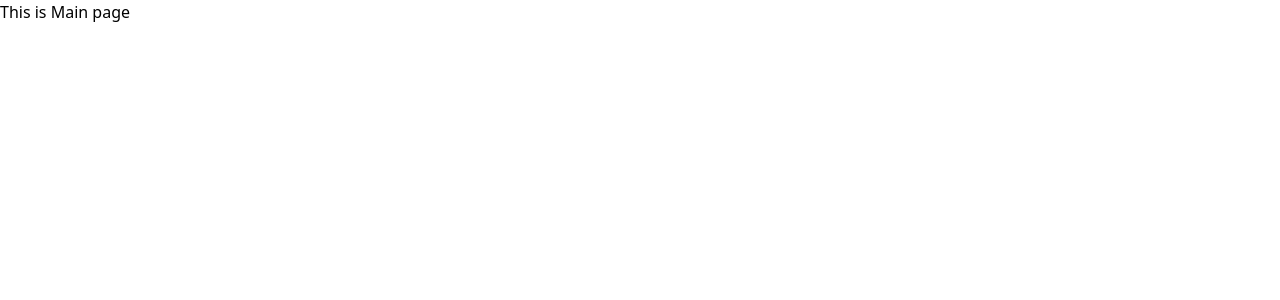
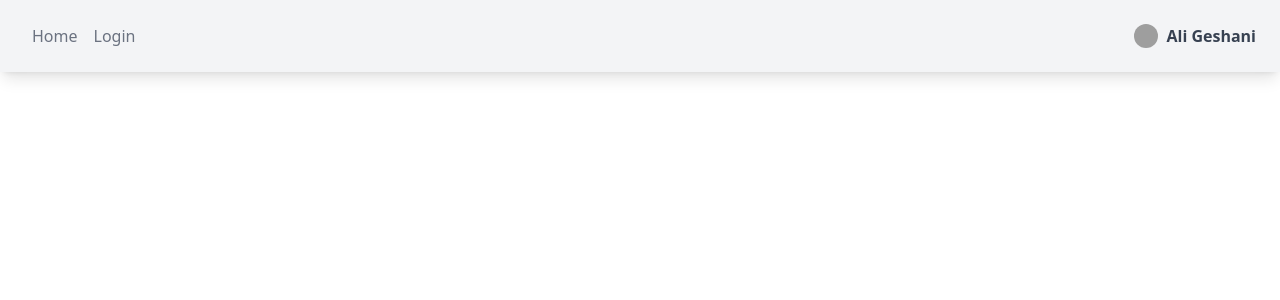
Before and after one commit to Triton-Halley/Task, a React (Create React App) app: page / in a window 1280 px wide. Shown: the top 300 px of the page. Built offline with nearby package versions, Linux system fonts and the light colour scheme; grey boxes are pictures that could not be loaded.

Commit message:
add a Navigation menu

```diff
--- /dev/null
+++ b/src/Components/NavigationMenu.js
@@ -0,0 +1,61 @@
+function NavigationMenu() {
+  return (
+    <>
+      <nav
+        className="
+  relative
+  w-full
+  flex flex-wrap
+  items-center
+  justify-between
+  py-4
+  bg-gray-100
+  text-gray-500
+  hover:text-gray-700
+  focus:text-gray-700
+  shadow-lg
+  navbar navbar-expand-lg navbar-light
+  "
+      >
+        <div className="container-fluid w-full flex flex-wrap items-center justify-between px-6">
+          <div
+            className="flex flex-grow items-center"
+            id="navbarSupportedContent"
+          >
+            <ul className="navbar-nav flex pl-0 list-style-none mr-auto">
+              <li className="nav-item p-2">
+                <a
+                  className="nav-link text-gray-500 hover:text-gray-700 focus:text-gray-700 p-0"
+                  href="/#"
+                >
+                  Home
+                </a>
+              </li>
+              <li className="nav-item p-2">
+                <a
+                  className="nav-link text-gray-500 hover:text-gray-700 focus:text-gray-700 p-0"
+                  href="/#"
+                >
+                  Login
+                </a>
+              </li>
+            </ul>
+          </div>
+
+          <div className="flex items-center relative">
+            <div className="flex items-center space-x-2">
+              <img
+                className="h-6 w-6 rounded-full"
+                src="https://mdbootstrap.com/img/new/avatars/2.jpg"
+                alt="avatar"
+              />
+              <strong>Ali Geshani</strong>
+            </div>
+          </div>
+        </div>
+      </nav>
+    </>
+  );
+}
+
+export default NavigationMenu;
--- a/src/Pages/Main.js
+++ b/src/Pages/Main.js
@@ -1,9 +1,9 @@
+import NavigationMenu from "../Components/NavigationMenu";
+
 function Main() {
   return (
     <>
-      <div>
-        <h1>This is Main page</h1>
-      </div>
+      <NavigationMenu />
     </>
   );
 }
```
